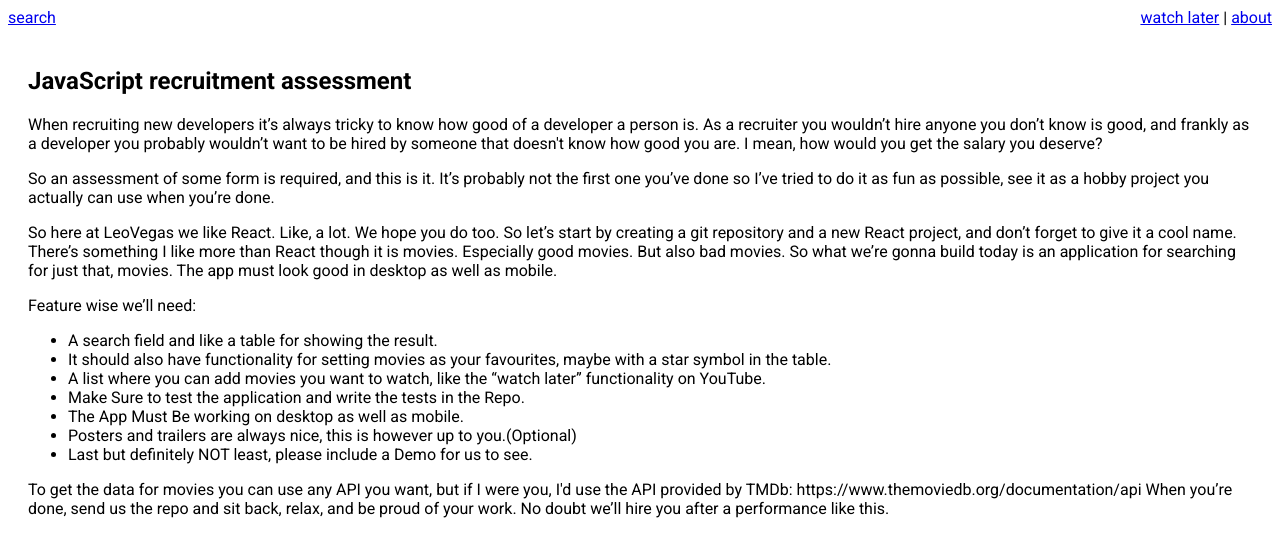
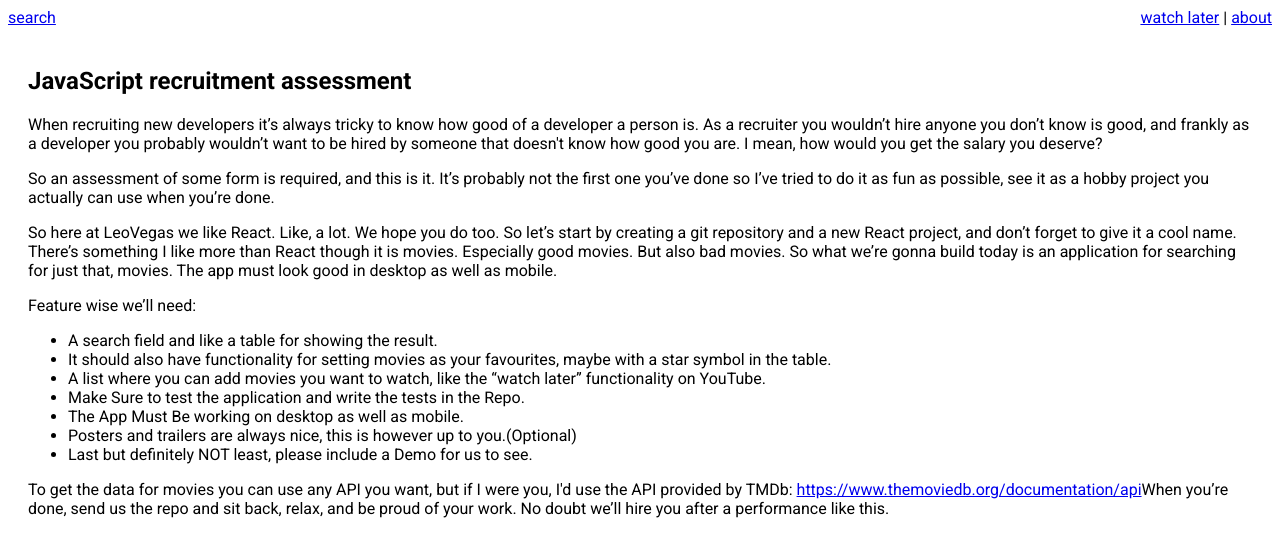
Before and after one commit to ryananglem/leovegas-movie-search, a React (Create React App) app: page /about in a window 1280 px wide. Shown: the top 556 px of the page. Built offline with nearby package versions, Linux system fonts and the light colour scheme; no server answers.

Commit message:
clean up formatting

```diff
--- a/src/about/About.tsx
+++ b/src/about/About.tsx
@@ -42,7 +42,7 @@ export const About = () => (
     </p>
     <p>
     To get the data for movies you can use any API you want, but if I were you, I'd use the API
-    provided by TMDb: https://www.themoviedb.org/documentation/api
+    provided by TMDb: <a href="https://www.themoviedb.org/documentation/api">https://www.themoviedb.org/documentation/api</a>
     When you’re done, send us the repo and sit back, relax, and be proud of your work. No doubt
     we’ll hire you after a performance like this.
     </p>
--- a/src/api.ts
+++ b/src/api.ts
@@ -1,3 +1,4 @@
 
 
-export const apiUrl = (route: string, params?: string) => (`${process.env.REACT_APP_API_URL}/${route}?api_key=${process.env.REACT_APP_API_KEY}&${params}`)
+export const apiUrl = (route: string, params?: string) =>
+    (`${process.env.REACT_APP_API_URL}/${route}?api_key=${process.env.REACT_APP_API_KEY}&${params}`)
--- a/src/authorisation/AuthorisationContainer.tsx
+++ b/src/authorisation/AuthorisationContainer.tsx
@@ -1,4 +1,4 @@
-import React, {useEffect } from 'react'
+import React, { useEffect } from 'react'
 import { Redirect } from 'react-router-dom'
 import { connect } from 'react-redux'
 import qs from 'query-string'
```
